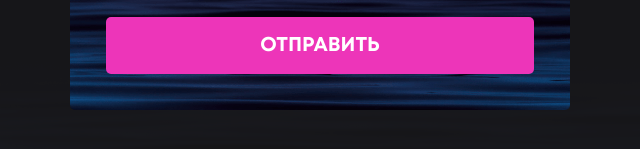
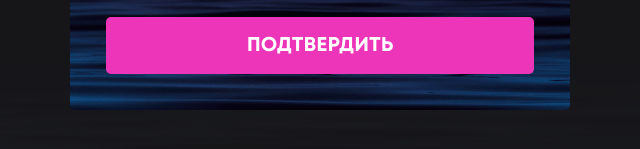
Before and after one commit to LegioAro/investor, a plain HTML site: page index.html in a window 1280 px wide. Both pictures are taken after a click on the element "ЗАБРАТЬ КУРС". Shown: the part 3495-3644 px from the top of the page, 320-960 px from the left. Drawn offline with nearby package versions, Linux system fonts and the light colour scheme; files that its build step writes are made by us from their sources; files whose address does not match are found by name.

Commit message:
Add files via upload

```diff
--- a/index.html
+++ b/index.html
@@ -253,7 +253,7 @@
             <input type="text " required placeholder="Имя" class="popup__input name">
             <input type="text " required placeholder="Телефон" class="popup__input tel">
             <input type="text " required placeholder="Email" class="popup__input mail">
-            <button class="popup__btn offer__btn">Отправить</button>
+            <button class="popup__btn offer__btn">ПОДТВЕРДИТЬ</button>
         </form>
     </div>
 
```
